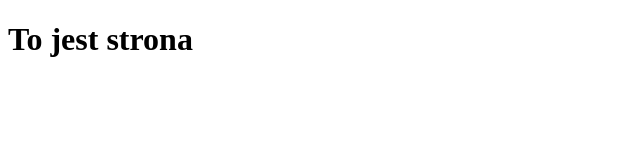
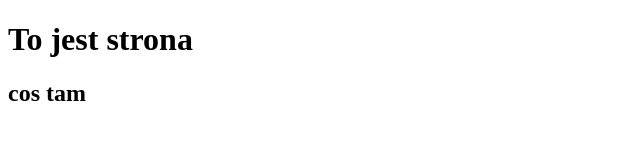
Before and after one commit to BarbaraMak85/nauka--gita, a plain HTML site: page index.html in a window 1280 px wide. Shown: the whole page, without its empty margins (0-640 px from the left). Drawn offline with Linux system fonts and the light colour scheme.

Commit message:
Change h2

```diff
--- a/index.html
+++ b/index.html
@@ -10,6 +10,7 @@
 
 <body>
     <h1>To jest strona</h1>
+    <h2> cos tam</h2>
 </body>
 
 </html>
```
